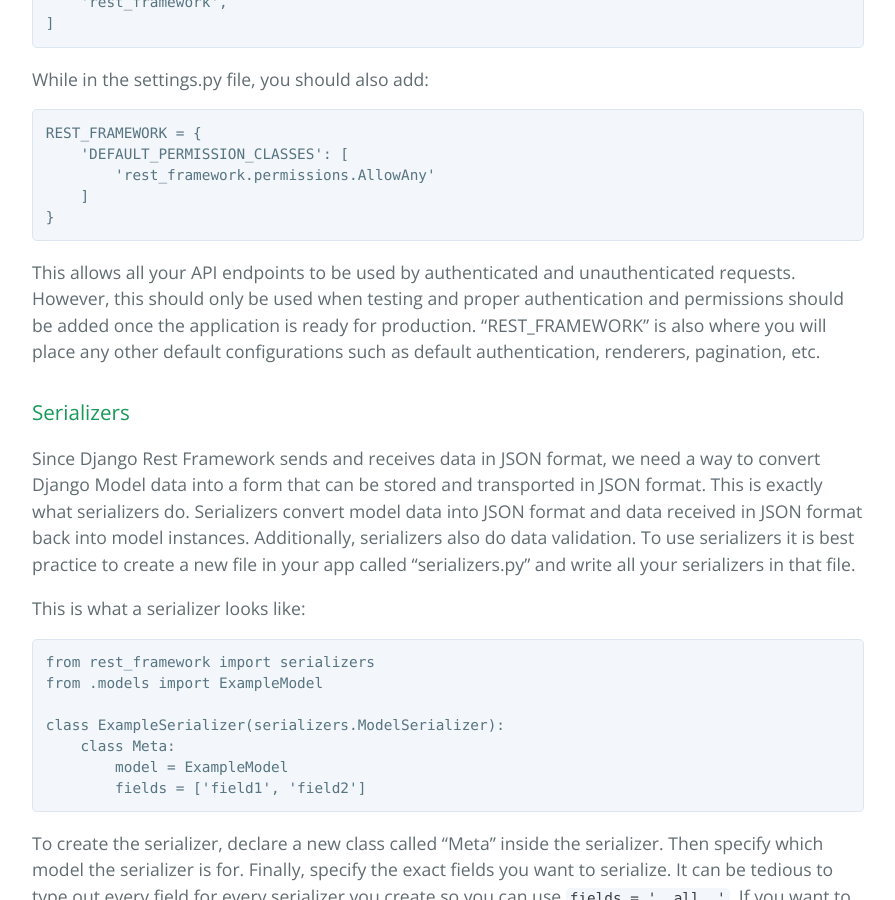
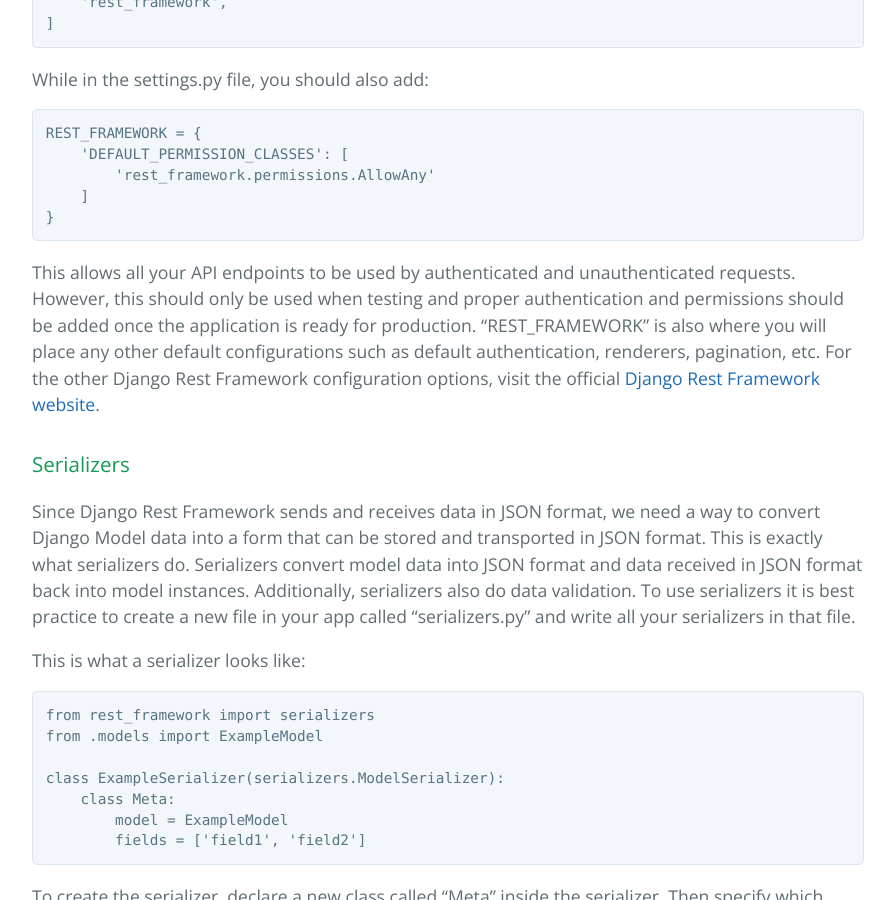
Before and after one commit to learning-software-engineering/learning-software-engineering.github.io, a Jekyll site: the page built from Topics/Tech_Stacks/Django_Rest.md, in a window 1280 px wide and 900 px high, scrolled down 2152 px. Shown: the whole window, without its empty margins (192-1087 px from the left). Built offline with Jekyll 4.4.1, drawn with Linux system fonts in a browser that asks for light colours; our own code applies the rules of GitHub Pages for plain Markdown files.

Commit message:
added link for extra configuration options for django rest framework

````diff
--- a/Topics/Tech_Stacks/Django_Rest.md
+++ b/Topics/Tech_Stacks/Django_Rest.md
@@ -65,7 +65,7 @@
     ]
 }
 ```
-This allows all your API endpoints to be used by authenticated and unauthenticated requests. However, this should only be used when testing and proper authentication and permissions should be added once the application is ready for production. "REST_FRAMEWORK" is also where you will place any other default configurations such as default authentication, renderers, pagination, etc.
+This allows all your API endpoints to be used by authenticated and unauthenticated requests. However, this should only be used when testing and proper authentication and permissions should be added once the application is ready for production. "REST_FRAMEWORK" is also where you will place any other default configurations such as default authentication, renderers, pagination, etc. For the other Django Rest Framework configuration options, visit the official [Django Rest Framework website](https://www.django-rest-framework.org/api-guide/settings/).
 
 
 ### Serializers
````
